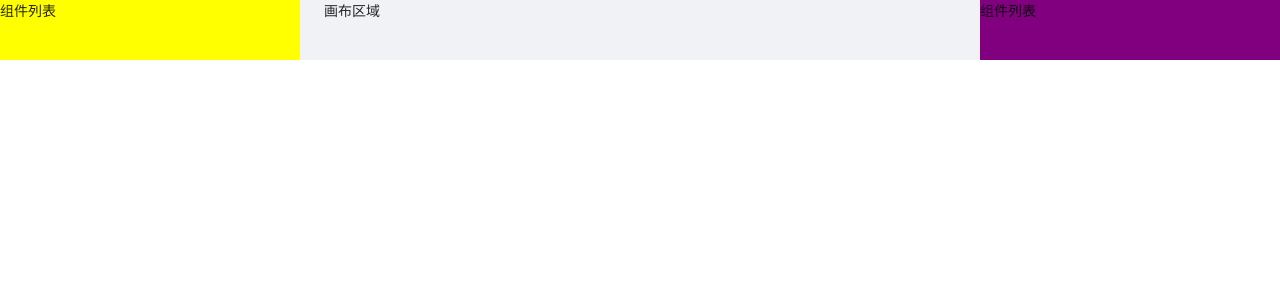
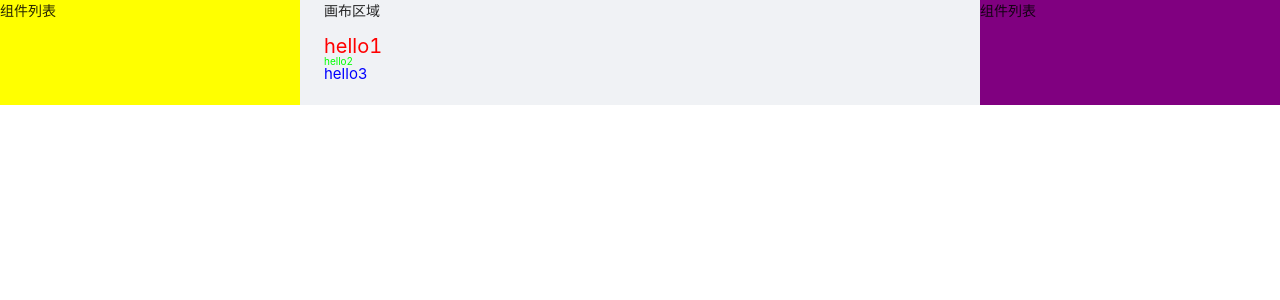
Before and after one commit to ZhengKe996/vue3-ts-lego, a Vue app: page /#/editor in a window 1280 px wide. Shown: the top 300 px of the page. Built offline with nearby package versions, Linux system fonts and the light colour scheme.

Commit message:
feat: LText component hooks 重用

```diff
--- a/package.json
+++ b/package.json
@@ -9,15 +9,19 @@
   },
   "dependencies": {
     "ant-design-vue": "^3.2.3",
+    "lodash-es": "^4.17.21",
     "normalize.css": "^8.0.1",
     "vue": "^3.2.25",
     "vue-router": "^4.0.15",
     "vuex": "^4.0.2"
   },
   "devDependencies": {
+    "@types/lodash-es": "^4.17.6",
     "@types/node": "^17.0.34",
+    "@types/uuid": "^8.3.4",
     "@vitejs/plugin-vue": "^2.3.3",
     "typescript": "^4.5.4",
+    "uuid": "^8.3.2",
     "vite": "^2.9.9",
     "vue-tsc": "^0.34.7"
   }
--- /dev/null
+++ b/src/components/LText/index.ts
@@ -0,0 +1,3 @@
+import LText from "./src/l-text.vue";
+
+export default LText;
--- /dev/null
+++ b/src/components/LText/src/l-text.vue
@@ -0,0 +1,55 @@
+<template>
+  <component
+    :is="tag"
+    :style="styleProps"
+    class="l-text-component"
+    @click="handleClick"
+  >
+    {{ text }}
+  </component>
+</template>
+
+<script lang="ts">
+import { defineComponent } from "vue";
+import { useComponentCommon } from "@/hooks/useComponentCommon";
+import {
+  transformToComponentProps,
+  textStylePropNames,
+  textDefaultProps,
+} from "@/defaultProps";
+
+const defaultProps = transformToComponentProps(textDefaultProps);
+
+export default defineComponent({
+  props: {
+    tag: {
+      type: String,
+      default: "div",
+    },
+    ...defaultProps,
+  },
+  setup(props) {
+    const { styleProps, handleClick } = useComponentCommon(
+      props,
+      textStylePropNames
+    );
+    return { styleProps, handleClick };
+  },
+});
+</script>
+
+<style scoped>
+h2.l-text-component,
+p.l-text-component {
+  margin-bottom: 0;
+}
+button.l-text-component {
+  padding: 5px 10px;
+  cursor: pointer;
+}
+.l-text-component {
+  box-sizing: border-box;
+  white-space: pre-wrap;
+  position: relative !important;
+}
+</style>
--- /dev/null
+++ b/src/defaultProps/index.ts
@@ -0,0 +1,92 @@
+import { mapValues, without } from "lodash-es";
+export interface CommonComponentProps {
+  // actions
+  actionType: string;
+  url: string;
+  // size
+  height: string;
+  width: string;
+  paddingLeft: string;
+  paddingRight: string;
+  paddingTop: string;
+  paddingBottom: string;
+  // border type
+  borderStyle: string;
+  borderColor: string;
+  borderWidth: string;
+  borderRadius: string;
+  // shadow and opacity
+  boxShadow: string;
+  opacity: string;
+  // position and x,y
+  position: string;
+  left: string;
+  top: string;
+  right: string;
+}
+export interface TextComponentProps extends CommonComponentProps {
+  text: string;
+  fontSize: string;
+  fontFamily: string;
+  fontWeight: string;
+  fontStyle: string;
+  textDecoration: string;
+  lineHeight: string;
+  textAlign: string;
+  color: string;
+  backgroundColor: string;
+}
+export const commonDefaultProps: CommonComponentProps = {
+  // actions
+  actionType: "",
+  url: "",
+  // size
+  height: "",
+  width: "373px",
+  paddingLeft: "0px",
+  paddingRight: "0px",
+  paddingTop: "0px",
+  paddingBottom: "0px",
+  // border type
+  borderStyle: "none",
+  borderColor: "#000",
+  borderWidth: "0",
+  borderRadius: "0",
+  // shadow and opacity
+  boxShadow: "0 0 0 #000000",
+  opacity: "1",
+  // position and x,y
+  position: "absolute",
+  left: "0",
+  top: "0",
+  right: "0",
+};
+export const textDefaultProps: TextComponentProps = {
+  // basic props - font styles
+  text: "正文内容",
+  fontSize: "14px",
+  fontFamily: "",
+  fontWeight: "normal",
+  fontStyle: "normal",
+  textDecoration: "none",
+  lineHeight: "1",
+  textAlign: "left",
+  color: "#000000",
+  backgroundColor: "",
+  ...commonDefaultProps,
+};
+export const textStylePropNames = without(
+  Object.keys(textDefaultProps),
+  "actionType",
+  "url",
+  "text"
+);
+
+export const transformToComponentProps = <T extends {}>(props: T) => {
+  return mapValues(props, (item) => {
+    return {
+      type: (item as any).constructor as StringConstructor,
+      default: item,
+    };
+  });
+};
--- /dev/null
+++ b/src/hooks/useComponentCommon.ts
@@ -0,0 +1,20 @@
+import { computed } from "vue";
+import { pick } from "lodash-es";
+
+export const useComponentCommon = <T extends { [key: string]: any }>(
+  props: T,
+  picks: string[]
+) => {
+  const styleProps = computed(() => pick(props, picks));
+
+  const handleClick = () => {
+    if (props.actionType === "url" && props.url) {
+      window.location.href = props.url;
+    }
+  };
+
+  return {
+    styleProps,
+    handleClick,
+  };
+};
--- /dev/null
+++ b/src/store/editor/index.ts
@@ -0,0 +1,47 @@
+import { Module } from "vuex";
+import { v4 as uuidv4 } from "uuid";
+import { GlobalDataProps } from "../index";
+
+export interface EditorProps {
+  components: ComponentData[];
+  currentElement: string;
+}
+
+export interface ComponentData {
+  props: { [key: string]: any };
+  id: string;
+  name: string;
+}
+
+export const testComponents: ComponentData[] = [
+  {
+    id: uuidv4(),
+    name: "l-text",
+    props: { text: "hello1", fontSize: "20px", color: "#f00" },
+  },
+  {
+    id: uuidv4(),
+    name: "l-text",
+    props: { text: "hello2", fontSize: "10px", color: "#0f0" },
+  },
+  {
+    id: uuidv4(),
+    name: "l-text",
+    props: {
+      text: "hello3",
+      fontSize: "15px",
+      color: "#00f",
+      actionType: "url",
+      url: "https//:www.baidu.com",
+    },
+  },
+];
+
+const editor: Module<EditorProps, GlobalDataProps> = {
+  state: {
+    components: testComponents,
+    currentElement: "",
+  },
+};
+
+export default editor;
--- a/src/store/index.ts
+++ b/src/store/index.ts
@@ -1,16 +1,20 @@
 import { createStore } from "vuex";
+
 import templates, { TemplatesProps } from "./templates";
 import user, { UserProps } from "./user";
+import editor, { EditorProps } from "./editor";
 
 export interface GlobalDataProps {
   user: UserProps;
   templates: TemplatesProps;
+  editor: EditorProps;
 }
 
 const store = createStore<GlobalDataProps>({
   modules: {
     templates,
     user,
+    editor,
   },
 });
 
--- a/src/views/Editor/src/editor.vue
+++ b/src/views/Editor/src/editor.vue
@@ -8,7 +8,14 @@
         <a-layout :style="{ padding: '0 24px 24px' }">
           <a-layout-content class="preview-container">
             <p>画布区域</p>
-            <div class="preview-list" id="canvas-area"></div>
+            <div class="preview-list" id="canvas-area">
+              <l-text
+                v-for="component in components"
+                :key="component.id"
+                :is="component.name"
+                v-bind="component.props"
+              />
+            </div>
           </a-layout-content>
         </a-layout>
         <a-layout-sider
@@ -23,7 +30,16 @@
   </div>
 </template>
 
-<script setup lang="ts"></script>
+<script setup lang="ts">
+import { computed } from "vue";
+import { useStore } from "vuex";
+import { GlobalDataProps } from "@/store";
+import LText from "@/components/LText";
+
+const store = useStore<GlobalDataProps>();
+
+const components = computed(() => store.state.editor.components);
+</script>
 
 <style>
 .editor-container .preview-container {
```
